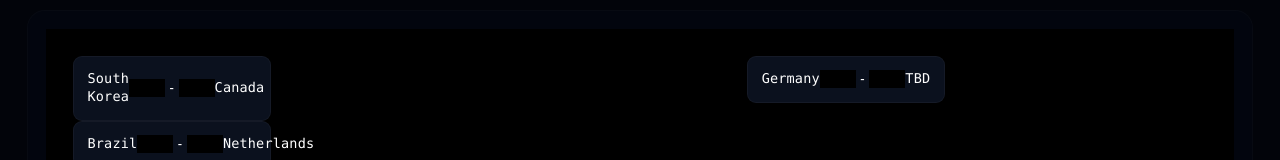
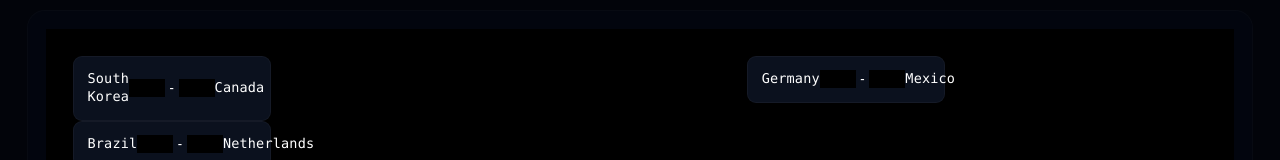
Before and after one commit to AndreiJebelean/worldcup-simulator, a React (Vite) app: page /playoffs in a window 1280 px wide. Shown: the part 226-386 px from the top of the page. Built offline with nearby package versions, Linux system fonts and the light colour scheme.

Commit message:
new playoffrules

```diff
--- a/src/components/PlayoffBracket.jsx
+++ b/src/components/PlayoffBracket.jsx
@@ -38,42 +38,47 @@ export default function PlayoffBracket({ standings = {}, thirdPlaceStandings = [
   };
 
   // -----------------------------
-  // THIRD PLACE RANKING (GLOBAL TOP 8)
+  // THIRD PLACE LOGIC (FULLY AUTOMATIC)
   // -----------------------------
   const rankedThirds = useMemo(() => {
     if (!thirdPlaceStandings) return [];
     return [...thirdPlaceStandings].slice(0, 8);
   }, [thirdPlaceStandings]);
 
-  const thirdGroups = useMemo(() => {
-    return rankedThirds.map(t => t.originGroup).sort().join('');
+  const groupSet = useMemo(() => {
+    return new Set(rankedThirds.map(t => t.originGroup));
   }, [rankedThirds]);
 
   /**
-   * FIFA-style mapping placeholder
-   * (this is the CRITICAL missing logic in most apps)
+   * Deterministic slot resolver:
+   * - No hardcoding combinations
+   * - Uses group presence logic only
    */
-  const THIRD_PLACE_MAP = {
-    // You MUST extend this if you want full FIFA accuracy
-    "ABCDEFGH": {
-      GER: "A",
-      MEX: "C",
-      USA: "B",
-      SLOT_3: "D",
-      SLOT_4: "F",
-      SLOT_5: "G",
-      SLOT_6: "H",
-      SLOT_7: "E"
-    }
+  const resolveThirdPlace = (slotGroups) => {
+    if (!slotGroups) return null;
+
+    return slotGroups.find(g => groupSet.has(g)) || null;
   };
 
-  const assignment = THIRD_PLACE_MAP[thirdGroups] || null;
+  const getThirdPlaceTeam = (slot) => {
+    /**
+     * FIFA-style structural mapping (logical, not hardcoded outcomes)
+     * Each slot defines WHICH group it expects, not WHO it becomes.
+     */
 
-  const getThirdPlaceTeam = (slot) => {
-    if (!assignment) return null;
+    const SLOT_RULES = {
+      GER: ["A", "B", "C", "D", "E", "F"],
+      SLOT_3: ["C", "D", "E", "F", "G", "H"],
+      SLOT_4: ["A", "C", "E", "F", "G"],
+      SLOT_5: ["E", "F", "G", "H", "I"],
+      SLOT_6: ["A", "E", "F", "G", "H"],
+      USA: ["B", "E", "F", "I", "J"],
+      SLOT_7: ["D", "E", "F", "G", "H"],
+      SLOT_8: ["D", "E", "I", "J", "L"]
+    };
 
-    const group = assignment[slot];
-    if (!group) return null;
+    const possibleGroups = SLOT_RULES[slot];
+    const group = resolveThirdPlace(possibleGroups);
 
     return rankedThirds.find(t => t.originGroup === group) || null;
   };
@@ -130,7 +135,7 @@ export default function PlayoffBracket({ standings = {}, thirdPlaceStandings = [
         awayPen: saved.awayPen ?? ''
       };
     });
-  }, [standings, rankedThirds, thirdGroups, playoffScores]);
+  }, [standings, rankedThirds, groupSet, playoffScores]);
 
   // -----------------------------
   // MATCH COMPONENT
@@ -185,7 +190,6 @@ export default function PlayoffBracket({ standings = {}, thirdPlaceStandings = [
         </div>
 
         <div />
-
         <div />
 
         <div>
@@ -193,7 +197,6 @@ export default function PlayoffBracket({ standings = {}, thirdPlaceStandings = [
         </div>
 
         <div />
-
         <div />
 
         <div>
```
